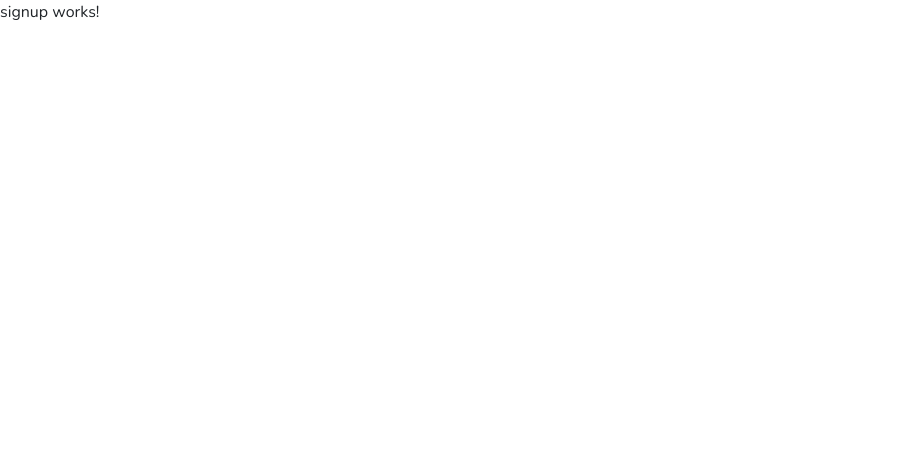
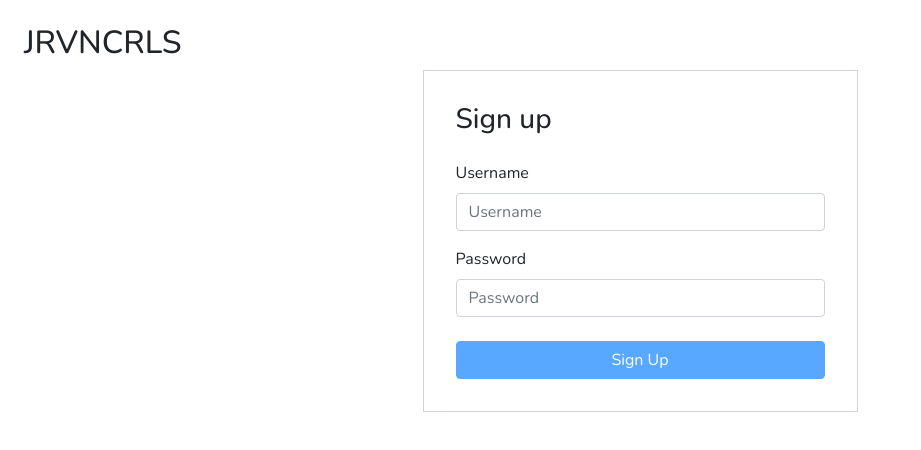
Before and after one commit to jrvncrls/simple-signup-login, an Angular app: page /signup in a window 1280 px wide. Shown: the top 450 px of the page, without its empty margins (0-921 px from the left). Built offline with nearby package versions, Linux system fonts and the light colour scheme.

Commit message:
Add signup form

```diff
--- a/src/app/signup/signup.component.html
+++ b/src/app/signup/signup.component.html
@@ -1 +1,49 @@
-<p>signup works!</p>
+<div class="p-4">
+  <h2>JRVNCRLS</h2>
+
+  <div class="d-flex justify-content-center">
+    <div class="signup-form">
+      <h3 class="mb-4">Sign up</h3>
+
+      <form [formGroup]="signupForm" action="">
+        <fieldset>
+          <div class="form-group">
+            <label for="username">Username</label>
+            <input
+              type="text"
+              class="form-control"
+              id="username"
+              placeholder="Username"
+              formControlName="username"
+              autocomplete="off"
+            />
+          </div>
+
+          <div class="form-group">
+            <label for="password">Password</label>
+            <input
+              type="password"
+              class="form-control"
+              id="password"
+              placeholder="Password"
+              formControlName="password"
+              autocomplete="off"
+            />
+          </div>
+        </fieldset>
+
+        <div class="row">
+          <div class="col-12">
+            <button
+              class="btn btn-primary signup-btn"
+              [disabled]="signupForm.invalid"
+              (click)="onSignUpClick()"
+            >
+              Sign Up
+            </button>
+          </div>
+        </div>
+      </form>
+    </div>
+  </div>
+</div>
--- a/src/app/signup/signup.component.scss
+++ b/src/app/signup/signup.component.scss
@@ -0,0 +1,10 @@
+.signup-form {
+  border: 1px #ced4da solid;
+  width: 435px;
+  padding: 2rem;
+
+  .signup-btn {
+    width: 100%;
+    margin-top: 0.5rem;
+  }
+}
--- a/src/app/signup/signup.component.ts
+++ b/src/app/signup/signup.component.ts
@@ -1,16 +1,40 @@
+import { HttpClientModule } from '@angular/common/http';
 import { Component, OnInit } from '@angular/core';
+import { FormControl, FormGroup, ReactiveFormsModule, Validators } from '@angular/forms';
+import { SignupService } from './signup.service';
 
 @Component({
   selector: 'app-signup',
   templateUrl: './signup.component.html',
   styleUrls: ['./signup.component.scss'],
-  standalone: true
+  standalone: true,
+  providers: [SignupService],
+  imports: [HttpClientModule, ReactiveFormsModule],
 })
 export class SignupComponent implements OnInit {
 
-  constructor() { }
+  signupForm!: FormGroup;
 
-  ngOnInit(): void {
+  constructor(private selfService: SignupService) {
+    this.signupForm = new FormGroup({
+      username: new FormControl(null, [
+        Validators.required,
+        Validators.maxLength(20),
+      ]),
+      password: new FormControl(null, [
+        Validators.required,
+        Validators.minLength(8),
+      ]),
+    });
+  }
+
+  ngOnInit(): void {}
+
+  onSignUpClick(): void {
+    this.selfService.signup({
+      username: this.signupForm.get('username')?.value,
+      password: this.signupForm.get('password')?.value,
+    });
   }
 
 }
--- a/src/app/signup/signup.service.ts
+++ b/src/app/signup/signup.service.ts
@@ -1,9 +1,11 @@
+import { HttpClient } from '@angular/common/http';
 import { Injectable } from '@angular/core';
 
-@Injectable({
-  providedIn: 'root'
-})
+@Injectable()
 export class SignupService {
+  constructor(private httpClient: HttpClient) {}
 
-  constructor() { }
+  signup(payload: { username: string; password: string }) {
+    return this.httpClient.post('', payload);
+  }
 }
```
